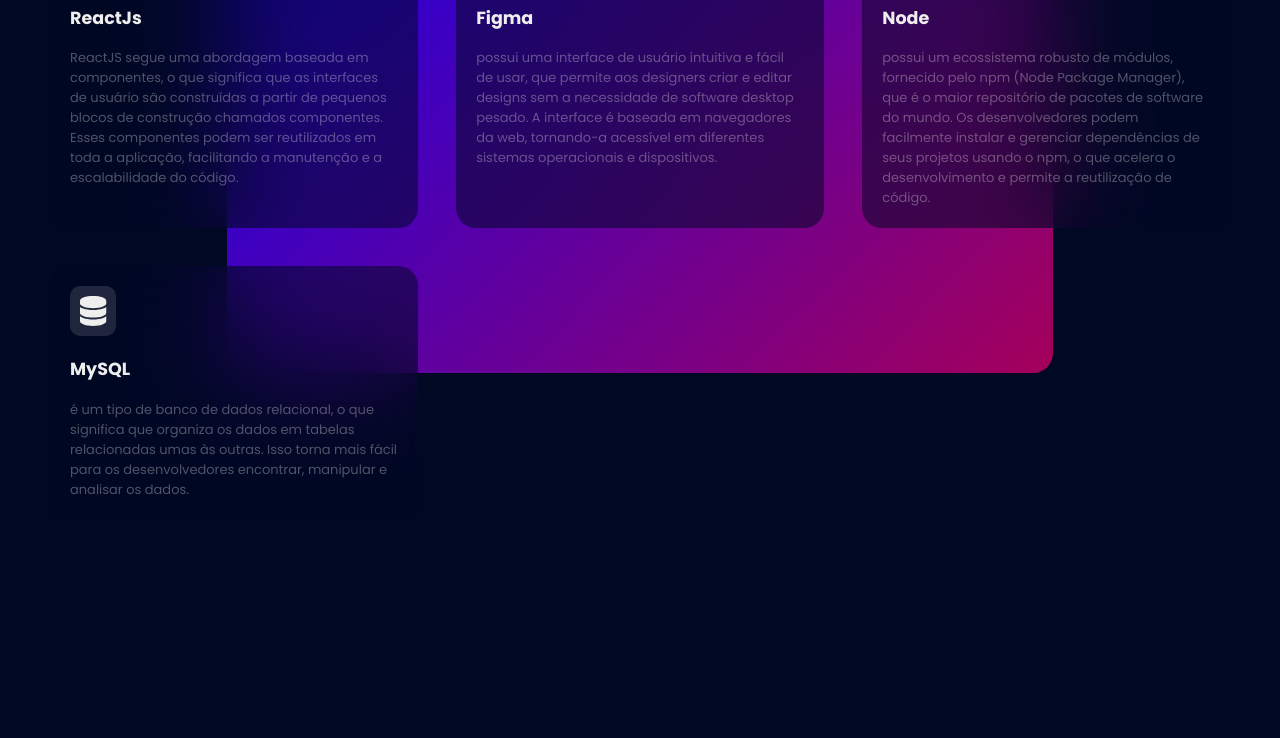
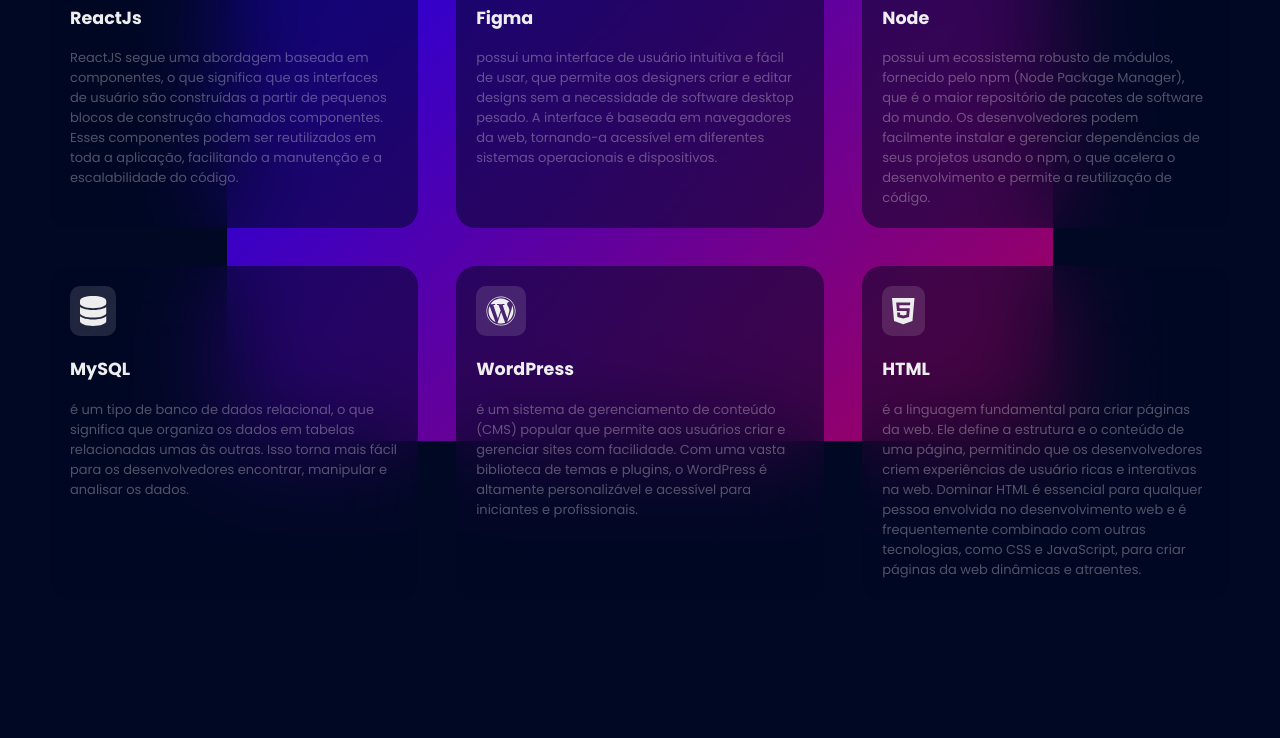
Before and after one commit to maynmk/portfolio, a React (Create React App) app: page / in a window 1280 px wide. Shown: the part 1466-2204 px from the top of the page. Built offline with nearby package versions, Linux system fonts and the light colour scheme; a web font is replaced by a local one.

Commit message:
Add files via upload

```diff
--- a/src/components/Skills.js
+++ b/src/components/Skills.js
@@ -1,6 +1,6 @@
 import React, { useRef, useState } from 'react'
 import { FontAwesomeIcon } from '@fortawesome/react-fontawesome';
-import { faReact, faHtml5, faCss3, faJs, faFigma, faNodeJs} from '@fortawesome/free-brands-svg-icons';
+import { faReact, faHtml5, faCss3, faJs, faFigma, faNodeJs, faWordpress} from '@fortawesome/free-brands-svg-icons';
 import { faDatabase } from '@fortawesome/free-solid-svg-icons';
 import CustomHook from './CustomHook';
 
@@ -43,6 +43,16 @@
     name: 'MySQL',
     des: 'é um tipo de banco de dados relacional, o que significa que organiza os dados em tabelas relacionadas umas às outras. Isso torna mais fácil para os desenvolvedores encontrar, manipular e analisar os dados.',
     icon: faDatabase
+  },
+  {
+    name: 'WordPress',
+    des: 'é um sistema de gerenciamento de conteúdo (CMS) popular que permite aos usuários criar e gerenciar sites com facilidade. Com uma vasta biblioteca de temas e plugins, o WordPress é altamente personalizável e acessível para iniciantes e profissionais.',
+    icon: faWordpress
+  },
+  {
+    name: 'HTML',
+    des: ' é a linguagem fundamental para criar páginas da web. Ele define a estrutura e o conteúdo de uma página, permitindo que os desenvolvedores criem experiências de usuário ricas e interativas na web. Dominar HTML é essencial para qualquer pessoa envolvida no desenvolvimento web e é frequentemente combinado com outras tecnologias, como CSS e JavaScript, para criar páginas da web dinâmicas e atraentes.',
+    icon: faHtml5
   }
 
 ]);
```
